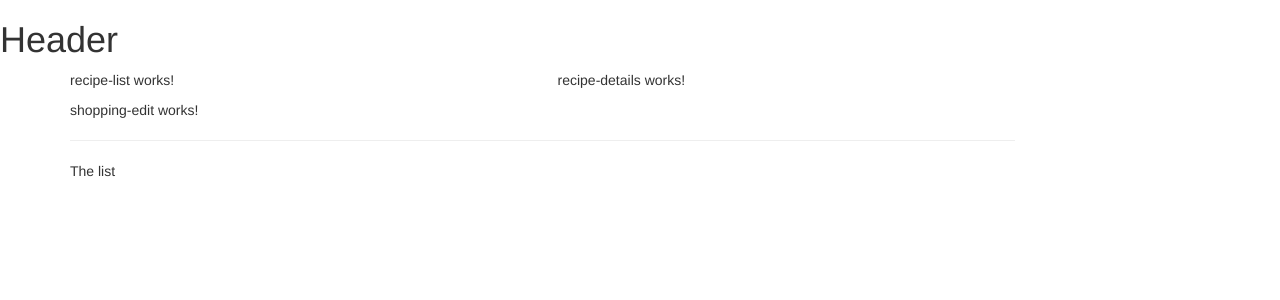
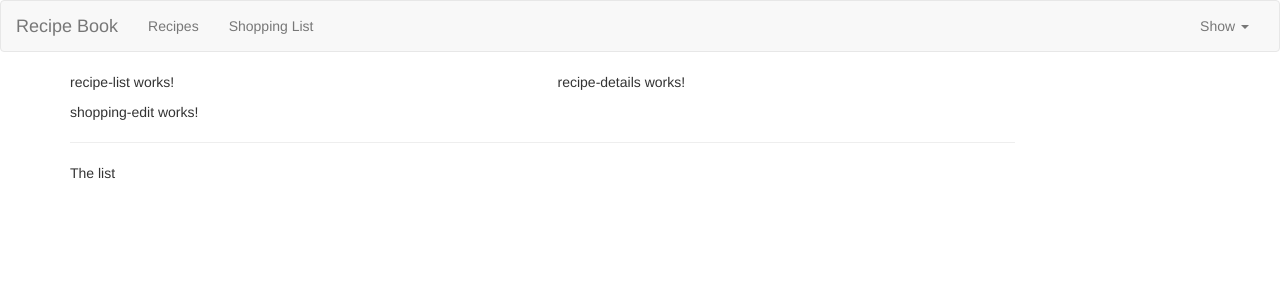
Before and after one commit to metodievmartin/recipe-book-angular-app, an Angular app: page / in a window 1280 px wide. Shown: the top 300 px of the page. Built offline with nearby package versions, Linux system fonts and the light colour scheme.

Commit message:
Add app header

```diff
--- a/src/app/header/header.component.html
+++ b/src/app/header/header.component.html
@@ -1 +1,23 @@
-<h1>Header</h1>
+<div class="navbar navbar-default">
+    <div class="container-fluid">
+        <div class="navbar-header">
+            <a href="#" class="navbar-brand">Recipe Book</a>
+        </div>
+
+        <div class="collapse navbar-collapse">
+            <ul class="nav navbar-nav">
+                <li><a href="#">Recipes</a></li>
+                <li><a href="#">Shopping List</a></li>
+            </ul>
+            <ul class="nav navbar-nav navbar-right">
+                <li class="dropdown">
+                    <a href="#" class="dropdown-toggle" role="button">Show <span class="caret"></span></a>
+                    <ul class="dropdown-menu">
+                        <li><a href="#">Save Data</a></li>
+                        <li><a href="#">Fetch Data</a></li>
+                    </ul>
+                </li>
+            </ul>
+        </div>
+    </div>
+</div>
```
